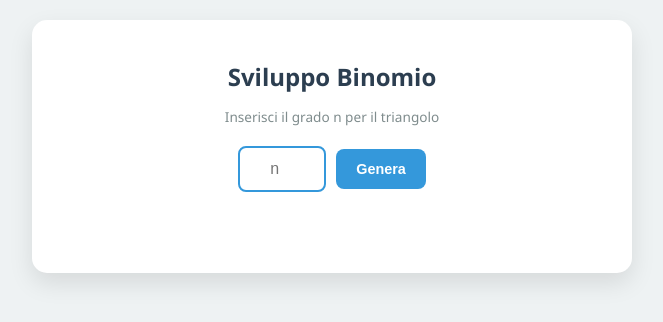
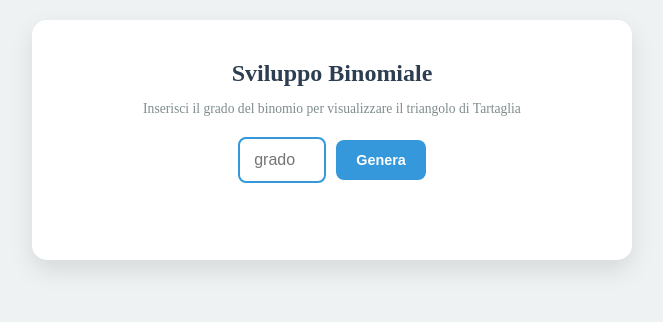
Before and after one commit to Emm4nuele/Triangolo_di_Tartaglia_per_telefono, a plain HTML site: page index.html in a window 1280 px wide. Shown: the whole page, without its empty margins (308-971 px from the left). Drawn offline with Linux system fonts and the light colour scheme.

Commit message:
Update title and text for binomial development

```diff
--- a/index.html
+++ b/index.html
@@ -3,10 +3,10 @@
 <head>
     <meta charset="UTF-8">
     <meta name="viewport" content="width=device-width, initial-scale=1.0">
-    <title>Sviluppo Binomio Mobile</title>
+    <title>Sviluppo Binomiale</title>
     <style>
         body {
-            font-family: 'Segoe UI', Tahoma, Geneva, Verdana, sans-serif;
+            font-family: 'Times New Roman', Tahoma, Geneva, Verdana, sans-serif;
             background-color: #eef2f3;
             display: flex;
             flex-direction: column;
@@ -85,11 +85,11 @@
 <body>
 
 <div class="card">
-    <h1>Sviluppo Binomio</h1>
-    <p>Inserisci il grado n per il triangolo</p>
+    <h1>Sviluppo Binomiale</h1>
+    <p>Inserisci il grado del binomio per visualizzare il triangolo di Tartaglia</p>
 
     <div class="controls">
-        <input type="number" id="gradoN" placeholder="n" min="0" max="15">
+        <input type="number" id="gradoN" placeholder="grado" min="0" max="15">
         <button onclick="calcola()">Genera</button>
     </div>
 
```
